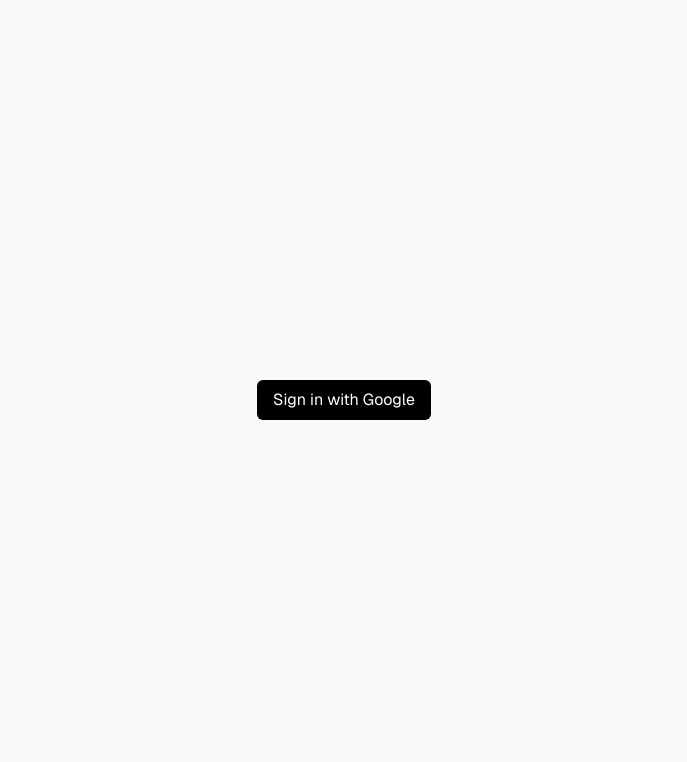
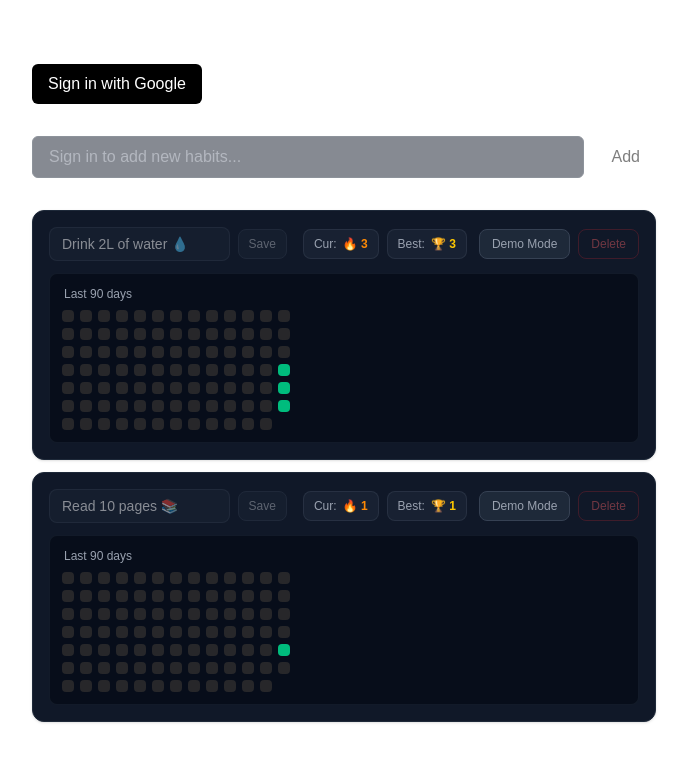
Before and after one commit to reminiscensee/habit-tracker, a Next.js app: page / in a window 1280 px wide. Shown: the top 762 px of the page, without its empty margins (296-983 px from the left). Built offline with nearby package versions, Linux system fonts and the light colour scheme; no server answers.

Commit message:
refactor(routing): move dashboard logic to root page with demo fallback

```diff
--- a/app/dashboard/page.tsx
+++ /dev/null
@@ -1,71 +0,0 @@
-import { auth } from "../auth"
-import { signInWithGoogle, signOutBtn, createHabit } from "@/actions";
-import HabitList from "@/components/HabitList";
-import { mockHabits } from "@/lib/mockData";
-import { prisma } from "@/lib/prisma";
-
-export default async function Dashboard() {
-    const session = await auth()
-    const isDemo = !session?.user?.id;
-
-    const habits = session?.user?.id
-        ? await prisma.habit.findMany({
-            where: {
-                userId: session.user.id,
-            },
-            include: {
-                logs: {
-                    orderBy: {
-                        createdAt: 'desc',
-                    },
-                },
-            },
-        })
-        : mockHabits
-
-    return (
-        <div className="max-w-2xl mx-auto p-6 flex flex-col gap-8 mt-10">
-            {session?.user ? (
-                <div className="flex items-center justify-between">
-                    <p>Hello, {session.user.name}</p>
-                    <form action={signOutBtn}>
-                        <button
-                            type="submit"
-                            className="px-4 py-2 bg-black text-white dark:bg-white dark:text-black rounded-md"
-                        >
-                            Sign out
-                        </button>
-                    </form>
-                </div>
-            ) : (
-                <form action={signInWithGoogle}>
-                    <button
-                        type="submit"
-                        className="px-4 py-2 bg-black text-white dark:bg-white dark:text-black rounded-md"
-                    >
-                        Sign in with Google
-                    </button>
-                </form>
-            )}
-
-            <form action={createHabit} className="flex gap-3">
-                <input
-                    name="input"
-                    type="text"
-                    disabled={isDemo}
-                    placeholder={isDemo ? "Sign in to add new habits..." : "Type habits name..."}
-                    className="flex-1 px-4 py-2 bg-gray-900 border border-gray-800 rounded-md text-gray-100 placeholder-gray-500 focus:outline-none focus:border-gray-600 disabled:opacity-50 disabled:cursor-not-allowed"
-                />
-                <button
-                    type="submit"
-                    disabled={isDemo}
-                    className="px-4 py-2 bg-white text-black font-medium rounded-md hover:bg-gray-200 transition-colors disabled:opacity-50 disabled:cursor-not-allowed"
-                >
-                    Add
-                </button>
-            </form>
-
-            <HabitList habits={habits} isDemo={isDemo} />
-        </div>
-    )
-}
--- a/app/page.tsx
+++ b/app/page.tsx
@@ -1,16 +1,72 @@
-import { signInWithGoogle } from "@/actions";
+import { auth } from "./auth";
+import { signInWithGoogle, signOutBtn, createHabit } from "@/actions";
+import HabitList from "@/components/HabitList";
+import { mockHabits } from "@/lib/mockData";
+import { prisma } from "@/lib/prisma";
 
-export default function Home() {
+export default async function Home() {
+
+  const session = await auth()
+  const isDemo = !session?.user?.id;
+
+  const habits = session?.user?.id
+    ? await prisma.habit.findMany({
+      where: {
+        userId: session.user.id,
+      },
+      include: {
+        logs: {
+          orderBy: {
+            createdAt: 'desc',
+          },
+        },
+      },
+    })
+    : mockHabits
+
   return (
-    <div className="flex flex-col flex-1 items-center justify-center min-h-screen bg-zinc-50 font-sans dark:bg-black">
-      <form action={signInWithGoogle}>
+    <div className="max-w-2xl mx-auto p-6 flex flex-col gap-8 mt-10">
+      {session?.user ? (
+        <div className="flex items-center justify-between">
+          <p>Hello, {session.user.name}</p>
+          <form action={signOutBtn}>
+            <button
+              type="submit"
+              className="px-4 py-2 bg-black text-white dark:bg-white dark:text-black rounded-md"
+            >
+              Sign out
+            </button>
+          </form>
+        </div>
+      ) : (
+        <form action={signInWithGoogle}>
+          <button
+            type="submit"
+            className="px-4 py-2 bg-black text-white dark:bg-white dark:text-black rounded-md"
+          >
+            Sign in with Google
+          </button>
+        </form>
+      )}
+
+      <form action={createHabit} className="flex gap-3">
+        <input
+          name="input"
+          type="text"
+          disabled={isDemo}
+          placeholder={isDemo ? "Sign in to add new habits..." : "Type habits name..."}
+          className="flex-1 px-4 py-2 bg-gray-900 border border-gray-800 rounded-md text-gray-100 placeholder-gray-500 focus:outline-none focus:border-gray-600 disabled:opacity-50 disabled:cursor-not-allowed"
+        />
         <button
           type="submit"
-          className="px-4 py-2 bg-black text-white dark:bg-white dark:text-black rounded-md"
+          disabled={isDemo}
+          className="px-4 py-2 bg-white text-black font-medium rounded-md hover:bg-gray-200 transition-colors disabled:opacity-50 disabled:cursor-not-allowed"
         >
-          Sign in with Google
+          Add
         </button>
       </form>
+
+      <HabitList habits={habits} isDemo={isDemo} />
     </div>
-  );
+  )
 }
```
